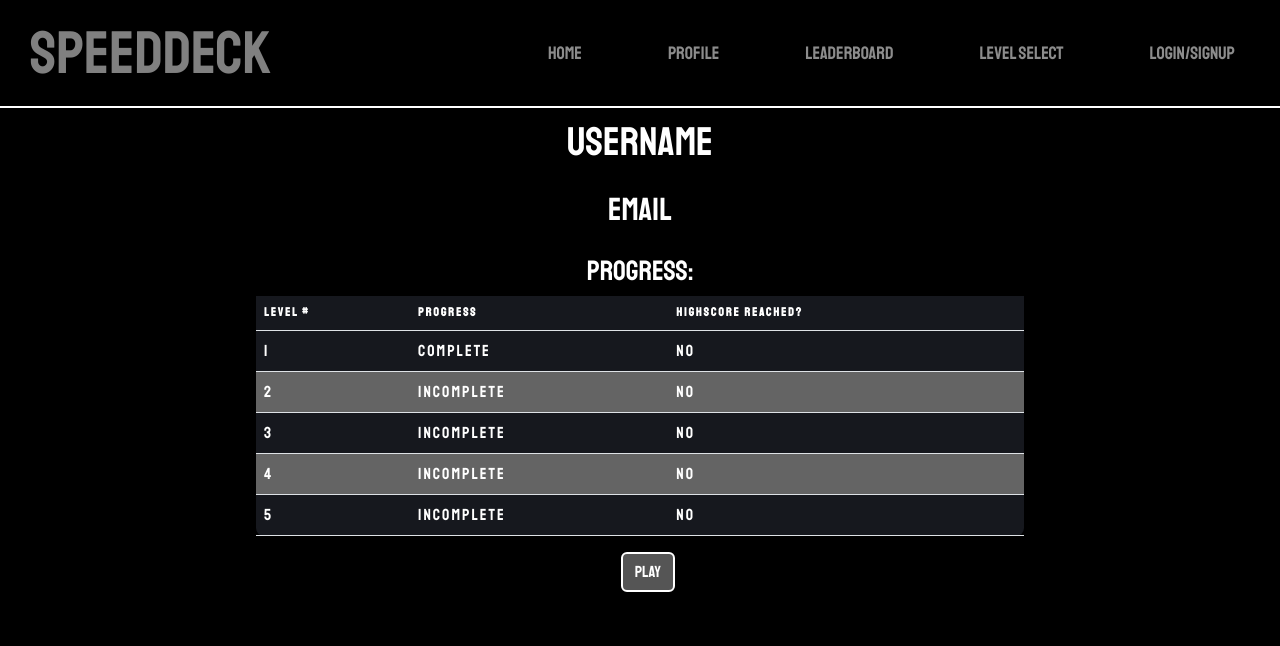
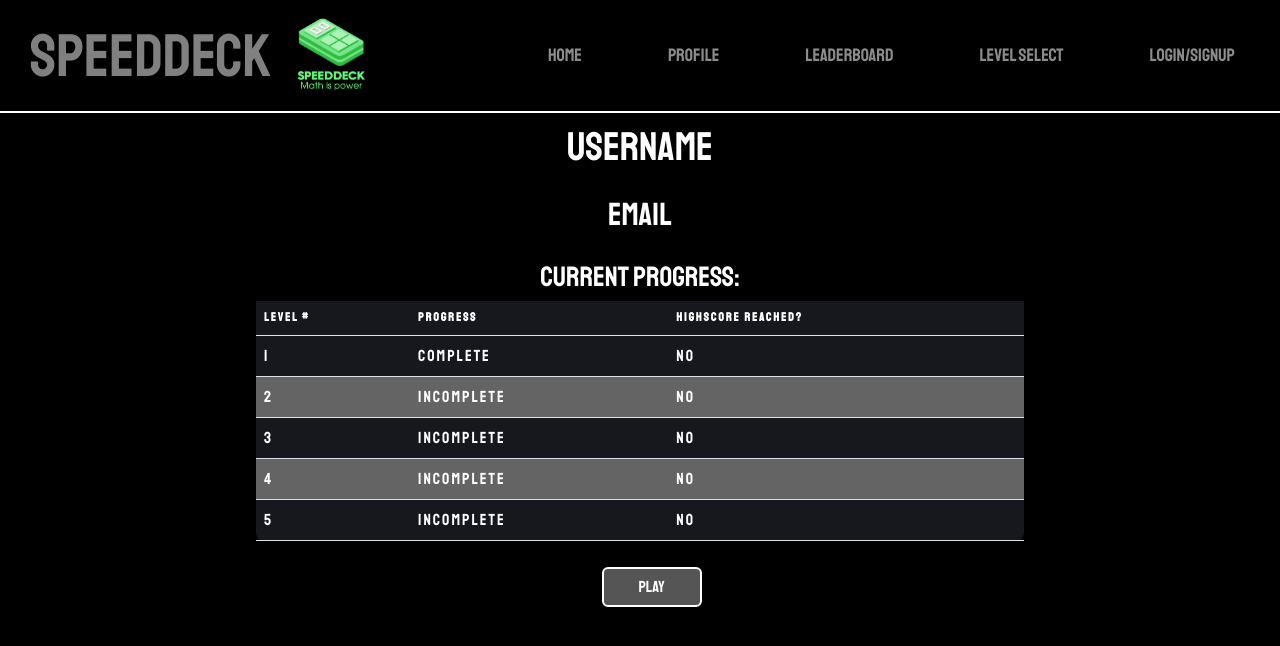
Before and after one commit to mwjones2186/speed-deck, a React (Create React App) app in the folder client/: page /profile in a window 1280 px wide. Shown: the top 646 px of the page. Built offline with nearby package versions, Linux system fonts and the light colour scheme.

Commit message:
completed media queries for nav bar

```diff
--- a/client/src/components/Navigation.js
+++ b/client/src/components/Navigation.js
@@ -1,9 +1,9 @@
 import { Navbar, NavLink, Nav } from 'react-bootstrap';
-import { Link } from "react-router-dom";
 import '../css/navigation.css';
+import logo from '../images/Screenshot (15).png';
 
 
-export default function Navigation  ()  {
+export default function Navigation() {
     return (
         <Navbar className='navFull' collapseOnSelect expand='lg' bg='black' variant='dark'>
             <Navbar.Toggle aria-controls='navbarScroll' data-bs-target='#navbarScroll' />
@@ -11,6 +11,9 @@ export default function Navigation  ()  {
                 <NavLink href='/' className='h1Wrap'>
                     <h1 className='navh1'>SpeedDeck</h1>
                 </NavLink>
+                <div className='logoWrap'>
+                    <img className='logo' src={logo} alt='logo' />
+                </div>
                 <div className='wrap'>
                     <Nav className='navWrap'>
                         <NavLink className='navItem' href='/'>Home</NavLink>
--- a/client/src/css/navigation.css
+++ b/client/src/css/navigation.css
@@ -6,6 +6,35 @@
     text-align: center;
     z-index: 9999;
 }
+
+.logo {
+    width: 120px;
+    margin-left: 0;
+    animation-name: grow;
+    animation-duration: 5s;
+    animation-iteration-count: infinite;
+    animation-timing-function: linear;
+    -moz-animation-name: grow;
+    -moz-animation-duration: 5s;
+    -moz-animation-iteration-count: infinite;
+    -moz-animation-timing-function: linear;
+}
+
+
+@keyframes grow {
+    0% {
+        transform: scale(1);
+    }
+
+    50% {
+        transform: scale(1.15);
+    }
+
+    100% {
+        transform: scale(1);
+    }
+}
+
 
 .wrap {
     display: flex;
@@ -34,7 +63,7 @@
 
 .h1Wrap {
     color: gray;
-    padding: 10px 5px 0px 30px;
+    padding: 10px 0 0 30px;
     text-decoration: none;
     z-index: 9999;
 }
@@ -54,10 +83,21 @@
 
     .wrap {
         justify-content: center;
+        padding: 0;
     }
 
     .h1Wrap {
         width: 100%;
         text-align: center;
+        padding-left: 0;
+    }
+
+    .navItem {
+        margin: 0%;
+    }
+
+    .logoWrap {
+        display: flex;
+        justify-content: center;
     }
 }
--- a/client/src/css/profile.css
+++ b/client/src/css/profile.css
@@ -31,12 +31,13 @@ tr {
 }
 
 .levelBtn {
-    width: 25px;
     position: relative;
-    left: 48.5%;
+    left: 47%;
 }
 
 .levelBtn button {
+    margin-top: 10px;
+    width: 100px;
     background: #555;
     border: 2px solid white;
 }
--- a/client/src/css/progress.css
+++ b/client/src/css/progress.css
@@ -15,10 +15,6 @@
     background:green;
 }
 
-.notunlocked {
-    background-color: red;
-}
-
 .unlocked:hover {
     background: green;
     border: 2px solid white;
--- a/client/src/pages/Profile.js
+++ b/client/src/pages/Profile.js
@@ -13,7 +13,7 @@ export default function Profile() {
                 </div>
 
                 <div className='profileTable'>
-                    <h3>progress:</h3>
+                    <h3>current progress:</h3>
                     <Table>
 
                         <thead>
@@ -55,7 +55,7 @@ export default function Profile() {
 
 
                 <Link className='levelBtn' to='/levelSelect'>
-                    <Button >
+                    <Button>
                         Play
                     </Button>
                 </Link>
--- a/client/src/pages/Progress.js
+++ b/client/src/pages/Progress.js
@@ -22,7 +22,7 @@ const points= 19;
        Level 2 consists of double digit number +/- a single digit number. 5 cards that will be totally random. Lets see how fast you can math!
       </p>
       <hr />
-      {points <= 20 ? (<Button className='unlocked'>Play Level 2</Button>) : (<Button className='notunlocked' disabled >Beat level 1 to Unlock</Button>)}
+      {points <= 20 ? (<Button className='unlocked'>Play Level 2</Button>) : (<Button disabled >Beat level 1 to Unlock</Button>)}
     </Alert>
     <Alert variant="danger" className='box'>
       <Alert.Heading>Level 3</Alert.Heading>
@@ -30,7 +30,7 @@ const points= 19;
        Level 3 consists of double digit number +/- a double digit number. 5 cards that will be totally random. Lets see how fast you can math!
       </p>
       <hr />
-      {points <= 20 ? (<Button className='unlocked'>Play Level 3</Button>) : (<Button className='notunlocked' disabled >Beat level 2 to Unlock</Button>)}
+      {points <= 20 ? (<Button className='unlocked'>Play Level 3</Button>) : (<Button disabled >Beat level 2 to Unlock</Button>)}
     </Alert>
     <Alert variant="danger" className='box'>
       <Alert.Heading>Level 4</Alert.Heading>
@@ -38,7 +38,7 @@ const points= 19;
        Level 4 consists of single digit number MULTIPLIED by a single digit number. 5 cards that will be totally random. Lets see how fast you can math!
       </p>
       <hr />
-      {points <= 20 ? (<Button className='unlocked'>Play Level 4</Button>) : (<Button className='notunlocked' disabled >Beat level 3 to Unlock</Button>)}
+      {points <= 20 ? (<Button className='unlocked'>Play Level 4</Button>) : (<Button disabled >Beat level 3 to Unlock</Button>)}
     </Alert>
     <Alert variant="danger" className='box'>
       <Alert.Heading>Level 5</Alert.Heading>
@@ -46,7 +46,7 @@ const points= 19;
        Level 5 consists of double digit number MULTIPLIED by a single digit number. 5 cards that will be totally random. Lets see how fast you can math!
       </p>
       <hr />
-      {points <= 20 ? (<Button className='unlocked'>Play Level 5</Button>) : (<Button className='notunlocked' disabled >Beat level 4 to Unlock</Button>)}
+      {points <= 20 ? (<Button className='unlocked'>Play Level 5</Button>) : (<Button disabled >Beat level 4 to Unlock</Button>)}
     </Alert>
     </>
   );
```
Also changed, not shown: client/src/images/Screenshot (15).png (added).
